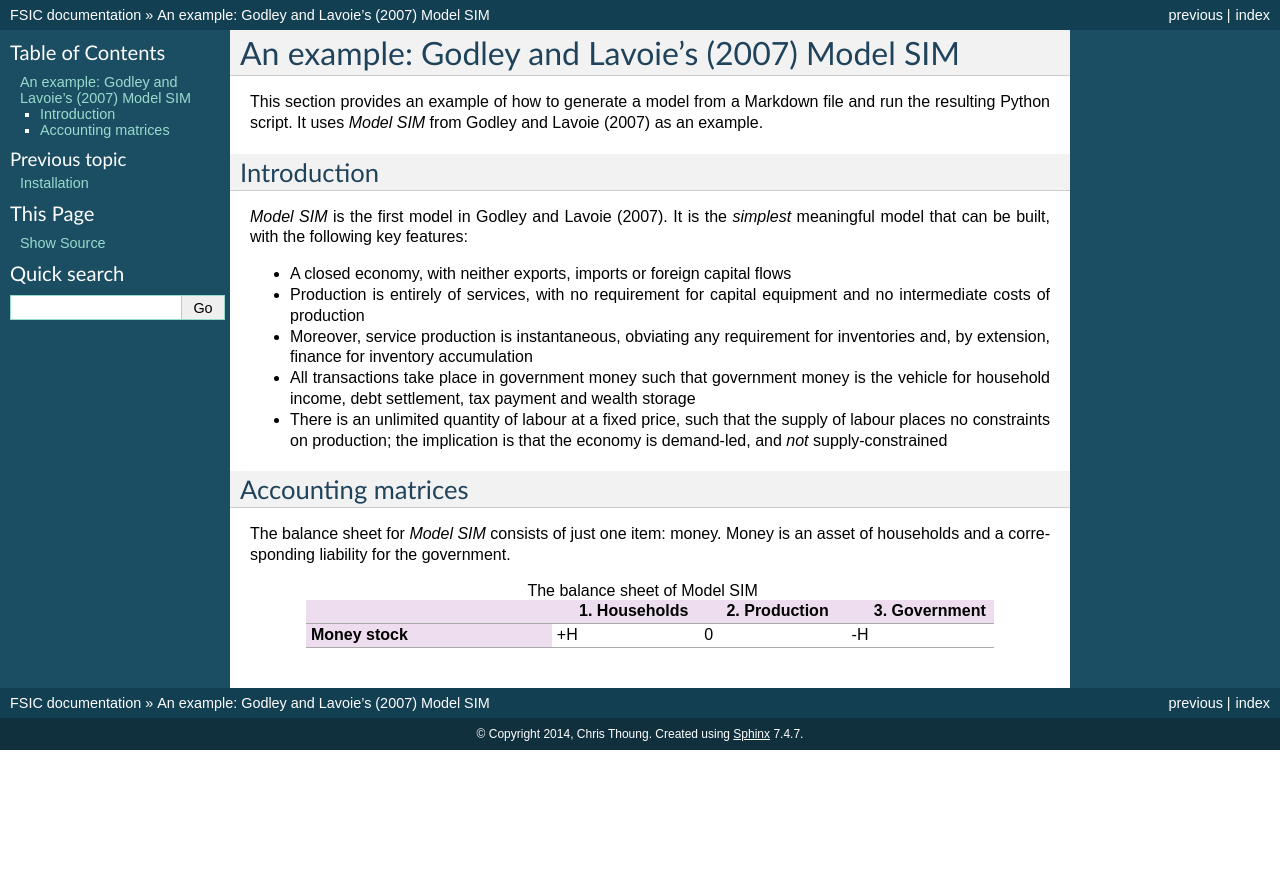
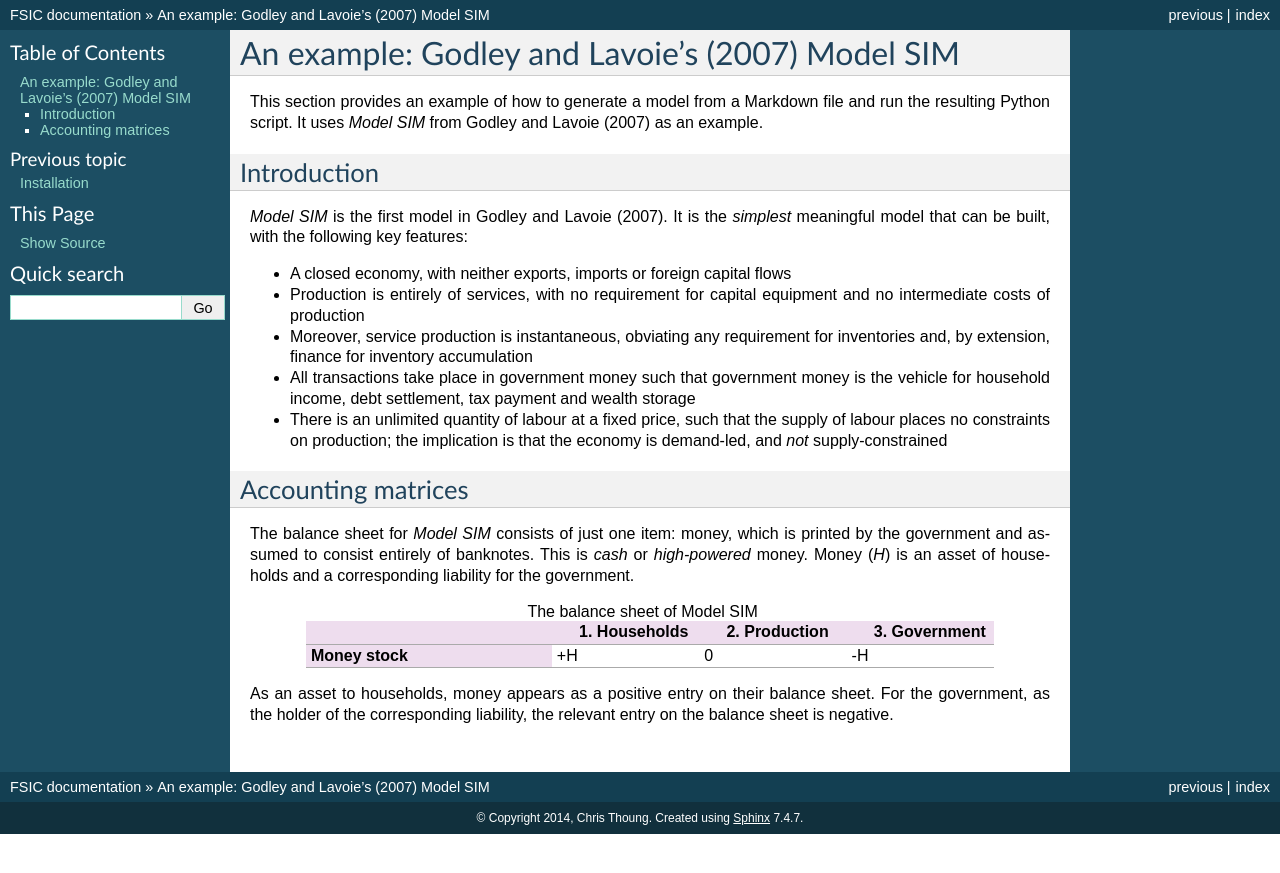
Before and after one commit to ChrisThoung/fsic-archive, a Sphinx documentation site: the page built from doc/source/example.rst, in a window 1280 px wide. Shown: the top 873 px of the page. Built offline with Sphinx 7.4.7, drawn with Linux system fonts in a browser that asks for light colours; the version number could not be read and is left out.

Commit message:
More work on example.
[ci skip]

```diff
--- a/doc/source/example.rst
+++ b/doc/source/example.rst
@@ -35,8 +35,10 @@ meaningful model that can be built, with the following key features:
 Accounting matrices
 ===================
 
-The balance sheet for *Model SIM* consists of just one item: money. Money is an
-asset of households and a corresponding liability for the government.
+The balance sheet for *Model SIM* consists of just one item: money, which is
+printed by the government and assumed to consist entirely of banknotes. This is
+*cash* or *high-powered* money. Money (*H*) is an asset of households and a
+corresponding liability for the government.
 
 .. csv-table:: The balance sheet of Model SIM
    :header: "", "1. Households", "2. Production", "3. Government"
@@ -44,3 +46,7 @@ asset of households and a corresponding liability for the government.
    :widths: 25, 15, 15, 15
 
    "Money stock", "+H", 0, "-H"
+
+As an asset to households, money appears as a positive entry on their balance
+sheet. For the government, as the holder of the corresponding liability, the
+relevant entry on the balance sheet is negative.
```
